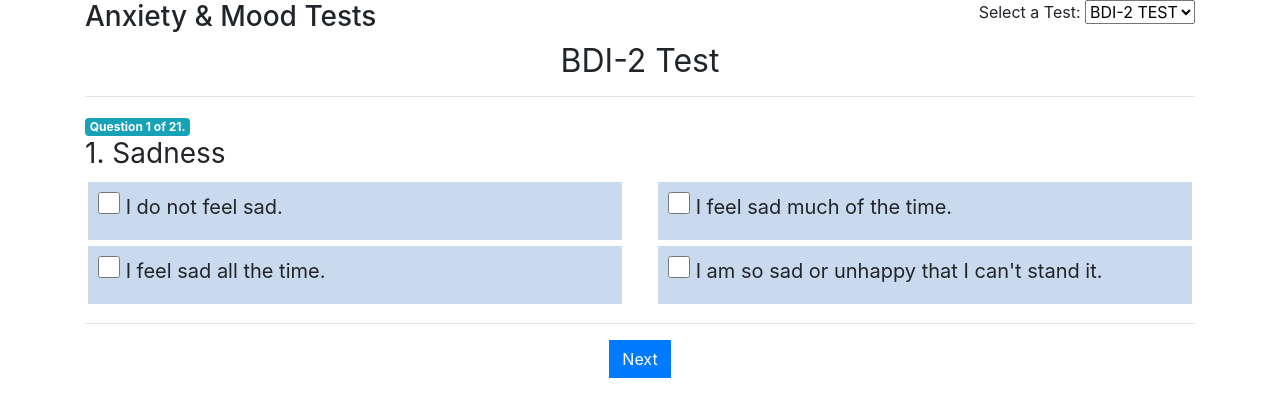
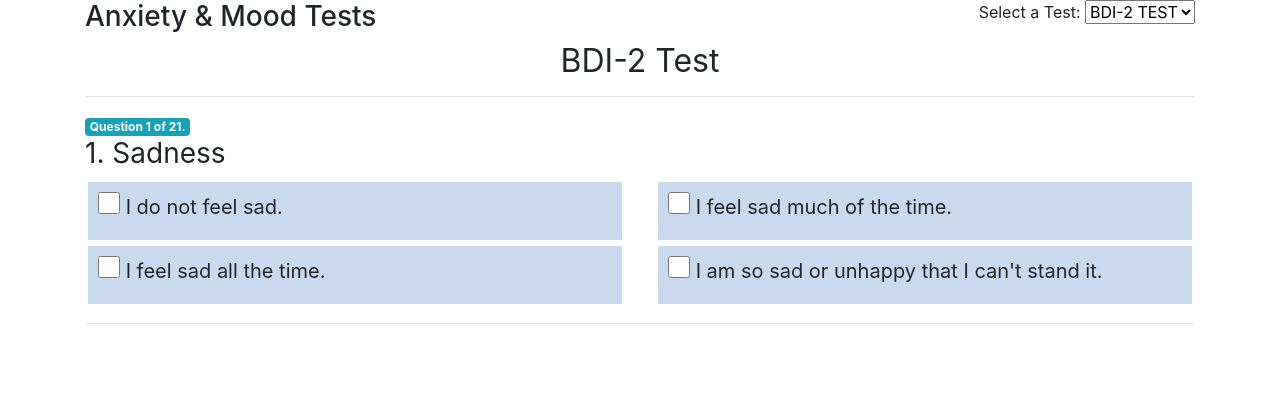
Before and after one commit to littleup/Tests, an Angular app: page / in a window 1280 px wide. Shown: the top 416 px of the page. Built offline with nearby package versions, Linux system fonts and the light colour scheme.

Commit message:
Sep 28 Commit

```diff
--- a/src/app/quiz/quiz.component.html
+++ b/src/app/quiz/quiz.component.html
@@ -39,7 +39,7 @@
     <div class="text-center">
       <!--<button class="btn btn-default" *ngIf="config.allowBack" (click)="goTo(0);">First</button>-->
       <!--<button class="btn btn-default" *ngIf="config.allowBack" (click)="goTo(pager.index - 1);">Prev</button>-->
-      <button class="btn btn-primary" (click)="goTo(pager.index + 1);">Next</button>
+      <button *ngIf="selected" class="btn btn-primary" (click)="goTo(pager.index + 1);">Next</button>
       <!--<button class="btn btn-default" *ngIf="config.allowBack" (click)="goTo(pager.count - 1);">Last</button>-->
       <!--<pagination *ngIf="config.showPager" direction-links="false" total-items="totalItems" items-per-page="itemsPerPage" ng-model="currentPage" ng-change="pageChanged()"></pagination>-->
     </div>
--- a/src/app/quiz/quiz.component.ts
+++ b/src/app/quiz/quiz.component.ts
@@ -106,7 +106,7 @@ export class QuizComponent implements OnInit {
       this.goTo(this.pager.index);
     }
 
-    this.toggleSelected();
+    this.enableSelected();
   }
 
   goTo(index: number) {
@@ -120,16 +120,21 @@ export class QuizComponent implements OnInit {
       this.mode = "lastPage";
     }
 
-    this.toggleSelected();
+    this.disableSelected();
   }
 
   isAnswered(question: Question) {
     return question.options.find(x => x.selected) ? "Answered" : "Not Answered";
   }
 
-  toggleSelected() {
+  enableSelected() {
     // console.log("toggle selected called");
-    this.selected = !(this.selected);
+    this.selected = true;
+  }
+
+  disableSelected() {
+    // console.log("toggle selected called");
+    this.selected = false;
   }
 
   isCorrect(question: Question) {
```
